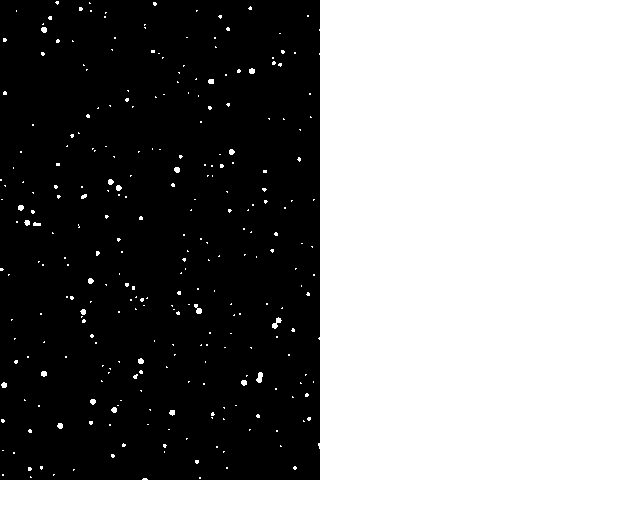
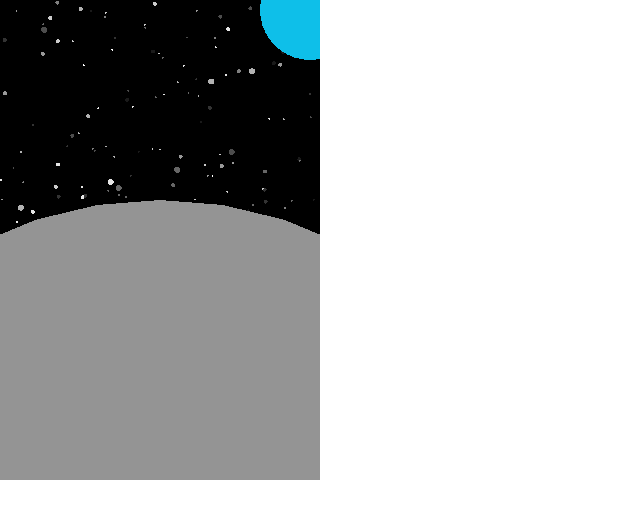
Before and after one commit to AleBles/candy-crusher, a plain HTML site: page index.html in a window 1280 px wide. Shown: the top 518 px of the page, without its empty margins (0-640 px from the left). Drawn offline with Linux system fonts and the light colour scheme.

Commit message:
Some shit

```diff
--- a/index.html
+++ b/index.html
@@ -12,12 +12,16 @@
         var w = 320,
             h = 480,
             renderer = PIXI.autoDetectRenderer(w, h),
-            bg = new PIXI.Stage(0x000000),
+            stage = new PIXI.Stage(0x000000),
+            bg = new PIXI.DisplayObjectContainer(),
+            fg = new PIXI.DisplayObjectContainer(),
             r = function (m) {
                 return Math.random() * m + 1;
             };
 
         document.body.appendChild(renderer.view);
+        stage.addChild(bg);
+        stage.addChild(fg);
 
         var star = new PIXI.Graphics();
         star.beginFill(0xFFFFFF);
@@ -32,8 +36,17 @@
             } else {
                 s = 3;
             }
+            star.fillAlpha = Number(Math.random().toFixed(1));
             star.drawCircle(r(w), r(h), s);
         }
+
+        var planet = new PIXI.Graphics();
+        planet.beginFill(0x0EBFE9);
+        fg.addChild(planet);
+        planet.drawCircle(310, 10, 50);
+
+        planet.beginFill(0x949494);
+        planet.drawCircle(160, 600, 400);
 
         requestAnimFrame( animate );
 
@@ -41,7 +54,7 @@
             requestAnimFrame( animate );
 
             // render the stage
-            renderer.render(bg);
+            renderer.render(stage);
         }
 
     </script>
```
